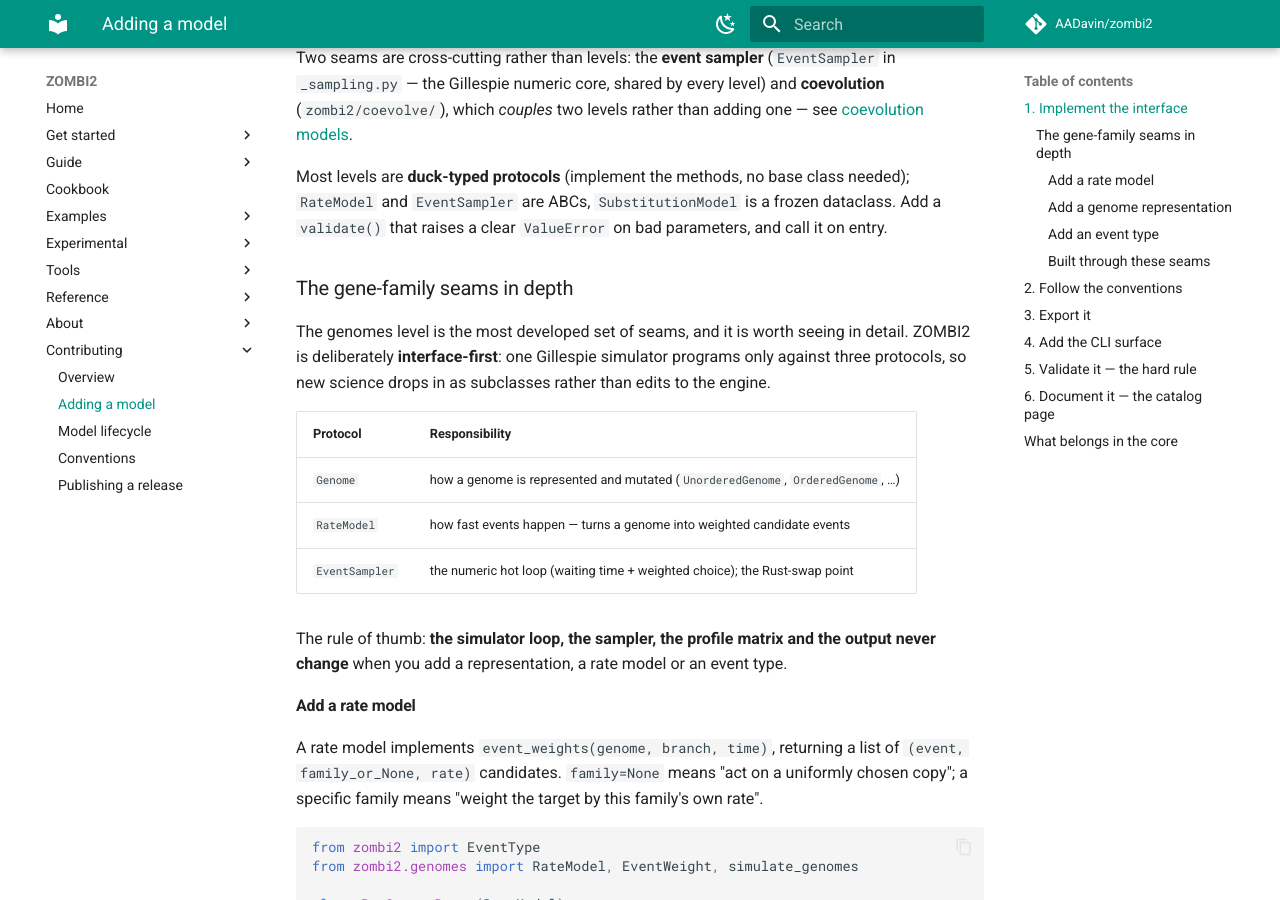
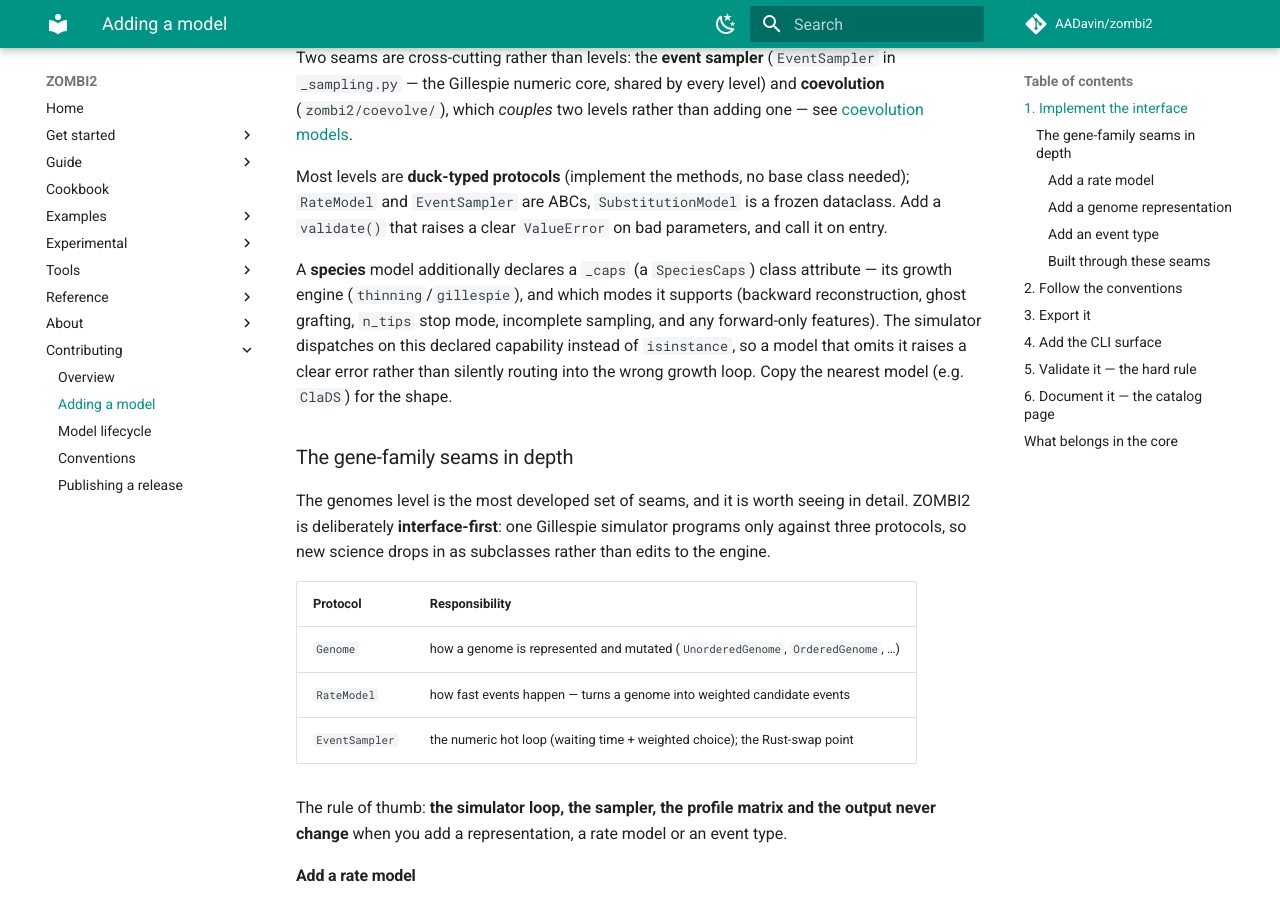
Before and after one commit to AADavin/zombi2, an MkDocs documentation site: the page built from docs/contributing/adding-a-model.md, in a window 1280 px wide and 900 px high, scrolled down 1269 px. Built offline with MkDocs 1.6.1 and Material for MkDocs 9.7.7, drawn with Linux system fonts in a browser that asks for light colours; comment, search, counter and statistics services are not loaded.

Commit message:
docs(contributing): document the species _caps descriptor; keep it internal
Adding a species model now requires declaring a capability descriptor, so the
"adding a model" guide's species contract says so (copy the nearest model for
the shape). Rename the class attribute caps -> _caps so this internal dispatch
detail is filtered out of the auto-generated public API reference (mkdocstrings
filters _-prefixed members). No behavior change; full suite + mkdocs --strict green.

Co-Authored-By: Claude Opus 4.8 <noreply@anthropic.com>

```diff
--- a/docs/contributing/adding-a-model.md
+++ b/docs/contributing/adding-a-model.md
@@ -38,6 +38,13 @@ Two seams are cross-cutting rather than levels: the **event sampler** (`EventSam
 Most levels are **duck-typed protocols** (implement the methods, no base class needed);
 `RateModel` and `EventSampler` are ABCs, `SubstitutionModel` is a frozen dataclass. Add a
 `validate()` that raises a clear `ValueError` on bad parameters, and call it on entry.
+
+A **species** model additionally declares a `_caps` (a `SpeciesCaps`) class attribute — its
+growth engine (`thinning`/`gillespie`), and which modes it supports (backward reconstruction,
+ghost grafting, `n_tips` stop mode, incomplete sampling, and any forward-only features). The
+simulator dispatches on this declared capability instead of `isinstance`, so a model that omits
+it raises a clear error rather than silently routing into the wrong growth loop. Copy the nearest
+model (e.g. `ClaDS`) for the shape.
 
 ### The gene-family seams in depth
 
```
Also changed, not shown: 2 other files.
